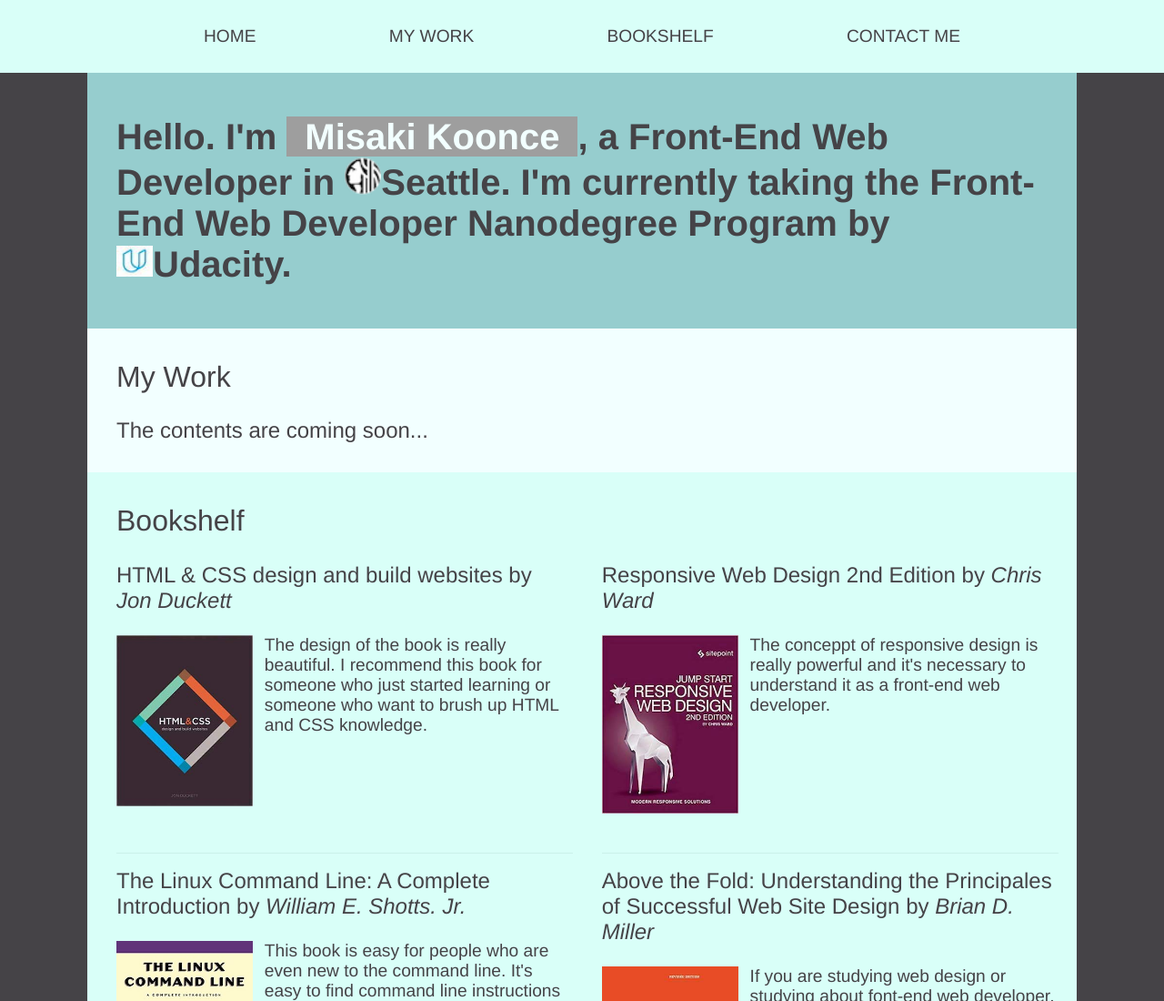
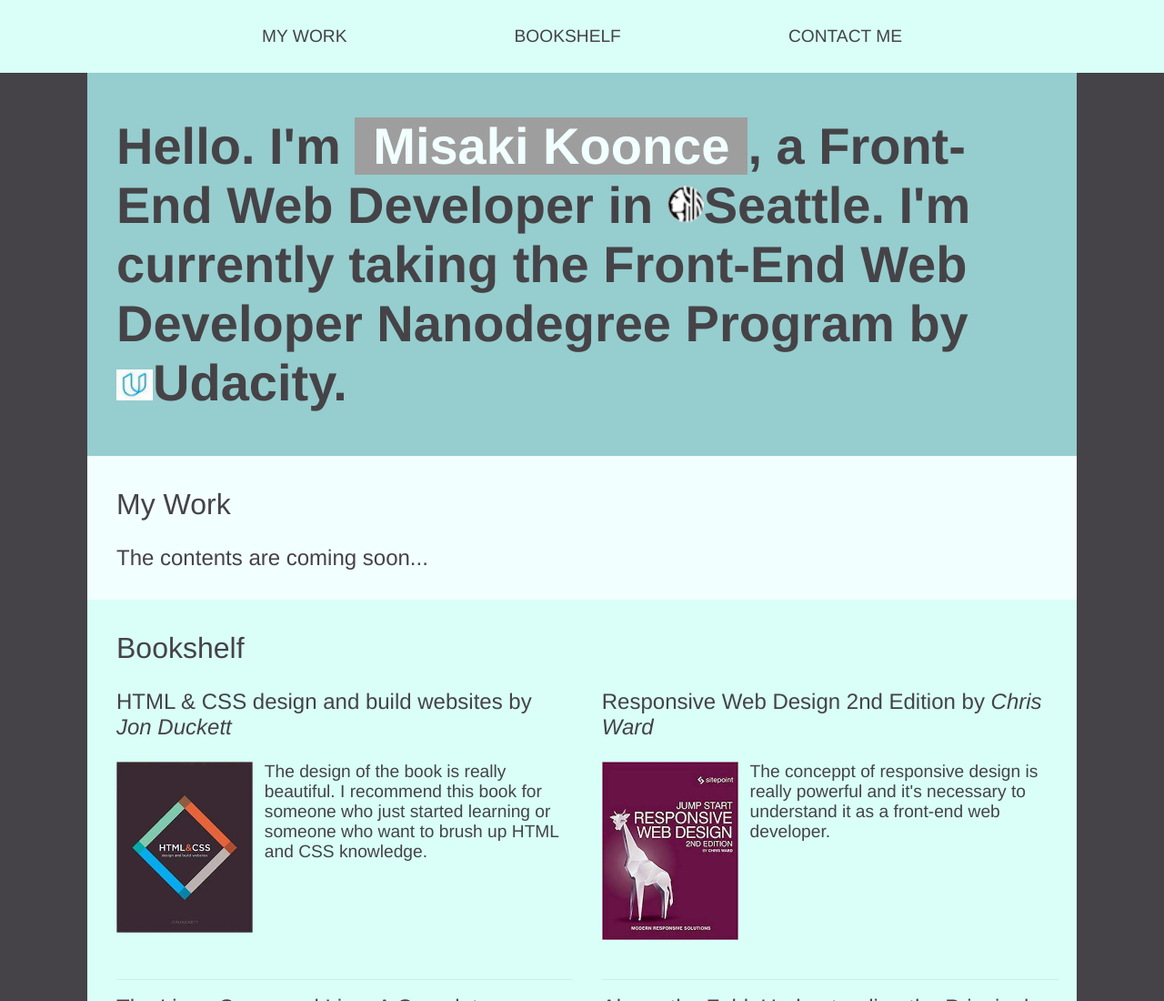
Before and after one commit to misakimichy/build-portfolio, a plain HTML site: page index.html in a window 1280 px wide. Shown: the top 1100 px of the page at 91% size. Drawn offline with Linux system fonts and the light colour scheme; grey boxes are pictures that could not be loaded; a web font is replaced by a local one.

Commit message:
update menu width

```diff
--- a/css/style.css
+++ b/css/style.css
@@ -24,8 +24,8 @@ body {
     margin: 0;
     padding: 0;
     width: 100%;
-    font-family: 'San Francisco', Helvetica, Arial, san-serif;
-    color: var(--dark)
+    font-family: "San Francisco", "Helvetica", "Arial", "san-serif";
+    color: var(--dark);
 }
 
 /* TODO: make a hamburger menu! */
@@ -145,7 +145,7 @@ p {
 
 #logo {
     color: var(--white);
-    background-image: url("https://images.pexels.com/photos/131683/pexels-photo-131683.jpeg?auto=compress&cs=tinysrgb&dpr=2&h=650&w=940");
+    background-image: url(https://images.pexels.com/photos/131683/pexels-photo-131683.jpeg?auto=compress&cs=tinysrgb&dpr=2&h=650&w=940);
     padding: 0 20px;
     white-space: nowrap;
 }
@@ -303,13 +303,20 @@ footer p {
         background-color: var(--dark);
     }
 
+    .menu ul {
+        width: 70%;
+        margin: 0 auto;
+        display: flex;
+        justify-content: space-between;
+    }
+
     .home {
         width: 85%;
         margin: 0 auto;
     }
 
     .about-me p {
-        font-size: 2.5rem;
+        font-size: 3rem;
     }
 
     .grid {
@@ -326,13 +333,10 @@ footer p {
 
 @media screen and (min-width: 1024px) {
     .menu ul {
-        width: 65%;
-        margin: 0 auto;
-        display: flex;
-        justify-content: space-between;
+        width: 55%;
     }
 
-    .about-me {
+    .about-me p {
         font-size: 3.5rem;
     }
 
--- a/index.html
+++ b/index.html
@@ -11,10 +11,9 @@
             <input type="checkbox" id="menu-toggle" class="menu-toggle">
             <nav class="menu">
                 <ul>
-                    <li><a href="#" >Home</a></li>
-                    <li><a href="#my-work" >My Work</a></li>
-                    <li><a href="#bookshelf" >Bookshelf</a></li>
-                    <li><a href="#contact" >Contact Me</a></li>
+                    <li><a href="#my-work">My Work</a></li>
+                    <li><a href="#bookshelf">Bookshelf</a></li>
+                    <li><a href="#contact">Contact Me</a></li>
                 </ul>
             </nav>
             <label for="menu-toggle" class="menu-toggle-label">
```
